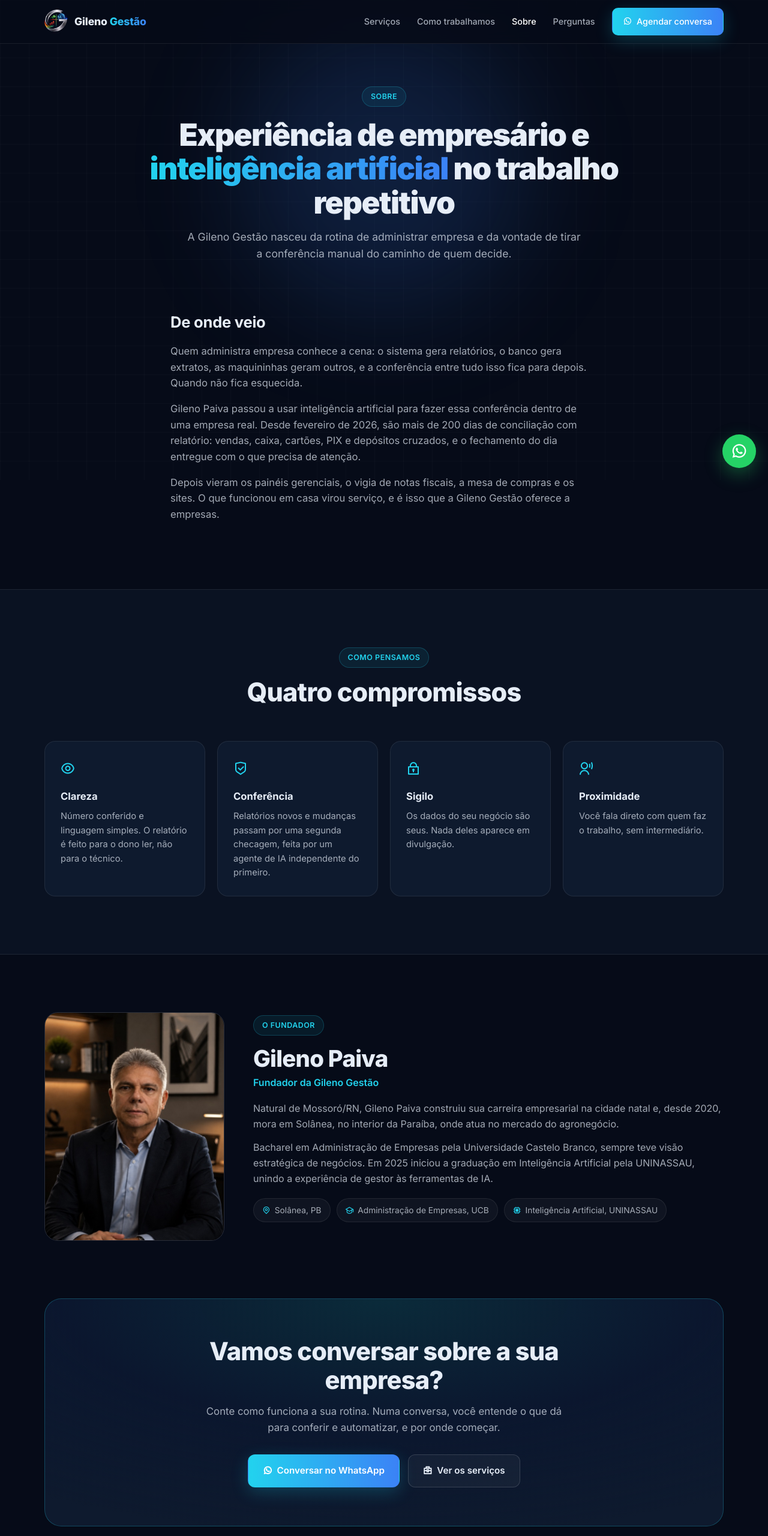
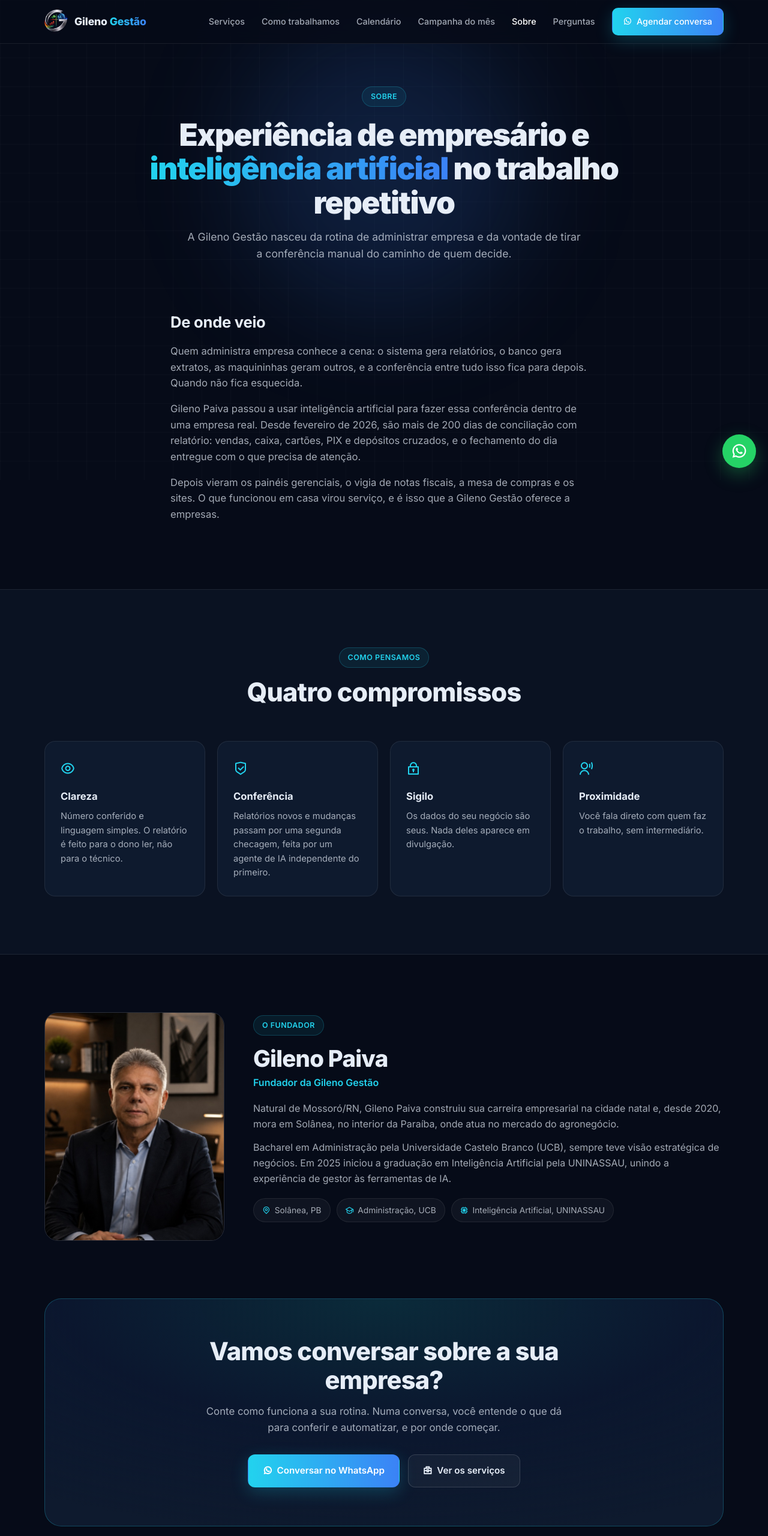
Before and after one commit to gilenogestorsaude/site, a plain HTML site: page sobre.html in a window 1280 px wide. Shown: the top 2560 px of the page at 60% size. Drawn offline with nearby package versions, Linux system fonts and the light colour scheme.

Commit message:
Fundador: formação; menu com Calendário e Campanha do mês
Co-Authored-By: Claude Opus 5.5 <noreply@anthropic.com>

```diff
--- a/css/style.css
+++ b/css/style.css
@@ -61,7 +61,7 @@ section[id] { scroll-margin-top: calc(var(--topo) + 12px); }
 .marca img { width: 40px; height: 40px; }
 .marca .nome > span { background: var(--degrade); -webkit-background-clip: text; background-clip: text; color: transparent; margin-left: 4px; }
 .menu { display: flex; align-items: center; gap: 28px; }
-.menu a { font-size: .9rem; font-weight: 500; color: var(--texto-2); transition: color .2s; }
+.menu a { font-size: .9rem; font-weight: 500; color: var(--texto-2); transition: color .2s; white-space: nowrap; }
 .menu a:hover, .menu a[aria-current="page"] { color: #fff; }
 .menu a.botao { color: #fff; }
 .botao-menu { display: none; background: none; border: 1px solid var(--borda-2); color: var(--texto); width: 42px; height: 42px; border-radius: 10px; font-size: 1.3rem; cursor: pointer; }
@@ -296,7 +296,7 @@ section, .secao { padding: 96px 0; position: relative; }
   .fundador { grid-template-columns: 240px 1fr; gap: 32px; }
   .rodape-grade { grid-template-columns: 1fr 1fr; }
 }
-@media (max-width: 860px) {
+@media (max-width: 1100px) {
   .botao-menu { display: grid; place-items: center; }
   .menu {
     position: fixed; top: var(--topo); left: 0; right: 0;
--- a/sobre.html
+++ b/sobre.html
@@ -19,7 +19,7 @@
   <link rel="preconnect" href="https://fonts.gstatic.com" crossorigin>
   <link href="https://fonts.googleapis.com/css2?family=Inter:wght@400;500;600;700;800;900&display=swap" rel="stylesheet">
   <link rel="stylesheet" href="https://cdnjs.cloudflare.com/ajax/libs/remixicon/4.5.0/remixicon.min.css">
-  <link rel="stylesheet" href="css/style.css?v=4">
+  <link rel="stylesheet" href="css/style.css?v=5">
   <script>document.documentElement.classList.add('js');</script>
 </head>
 <body>
@@ -34,6 +34,8 @@
       <nav class="menu" aria-label="Principal">
         <a href="./#servicos">Serviços</a>
         <a href="./#como-trabalhamos">Como trabalhamos</a>
+        <a href="./#calendario">Calendário</a>
+        <a href="./#campanha-do-mes">Campanha do mês</a>
         <a href="sobre.html" aria-current="page">Sobre</a>
         <a href="./#perguntas">Perguntas</a>
         <a href="https://wa.me/5584988964231?text=Ol%C3%A1%2C%20Gileno!%20Quero%20conversar%20sobre%20os%20servi%C3%A7os%20da%20Gileno%20Gest%C3%A3o." class="botao botao-primario botao-pequeno" target="_blank" rel="noopener"><i class="ri-whatsapp-line"></i> Agendar conversa</a>
@@ -84,10 +86,10 @@
           <h2>Gileno Paiva</h2>
           <p class="cargo">Fundador da Gileno Gestão</p>
           <p>Natural de Mossoró/RN, Gileno Paiva construiu sua carreira empresarial na cidade natal e, desde 2020, mora em Solânea, no interior da Paraíba, onde atua no mercado do agronegócio.</p>
-          <p>Bacharel em Administração de Empresas pela Universidade Castelo Branco, sempre teve visão estratégica de negócios. Em 2025 iniciou a graduação em Inteligência Artificial pela UNINASSAU, unindo a experiência de gestor às ferramentas de IA.</p>
+          <p>Bacharel em Administração pela Universidade Castelo Branco (UCB), sempre teve visão estratégica de negócios. Em 2025 iniciou a graduação em Inteligência Artificial pela UNINASSAU, unindo a experiência de gestor às ferramentas de IA.</p>
           <div class="chips">
             <span><i class="ri-map-pin-line"></i> Solânea, PB</span>
-            <span><i class="ri-graduation-cap-line"></i> Administração de Empresas, UCB</span>
+            <span><i class="ri-graduation-cap-line"></i> Administração, UCB</span>
             <span><i class="ri-cpu-line"></i> Inteligência Artificial, UNINASSAU</span>
           </div>
         </div>
@@ -133,6 +135,8 @@
           <h4>Gileno Gestão</h4>
           <ul>
             <li><a href="./#como-trabalhamos">Como trabalhamos</a></li>
+            <li><a href="./#calendario">Calendário do comerciante</a></li>
+            <li><a href="./#campanha-do-mes">Campanha do mês</a></li>
             <li><a href="sobre.html">Sobre</a></li>
             <li><a href="./#aplicativos">Aplicativos</a></li>
             <li><a href="./#perguntas">Perguntas frequentes</a></li>
```
Also changed, not shown: 404.html (+1 -1 lines), index.html (+7 -2 lines), privacidade.html (+5 -1 lines).
